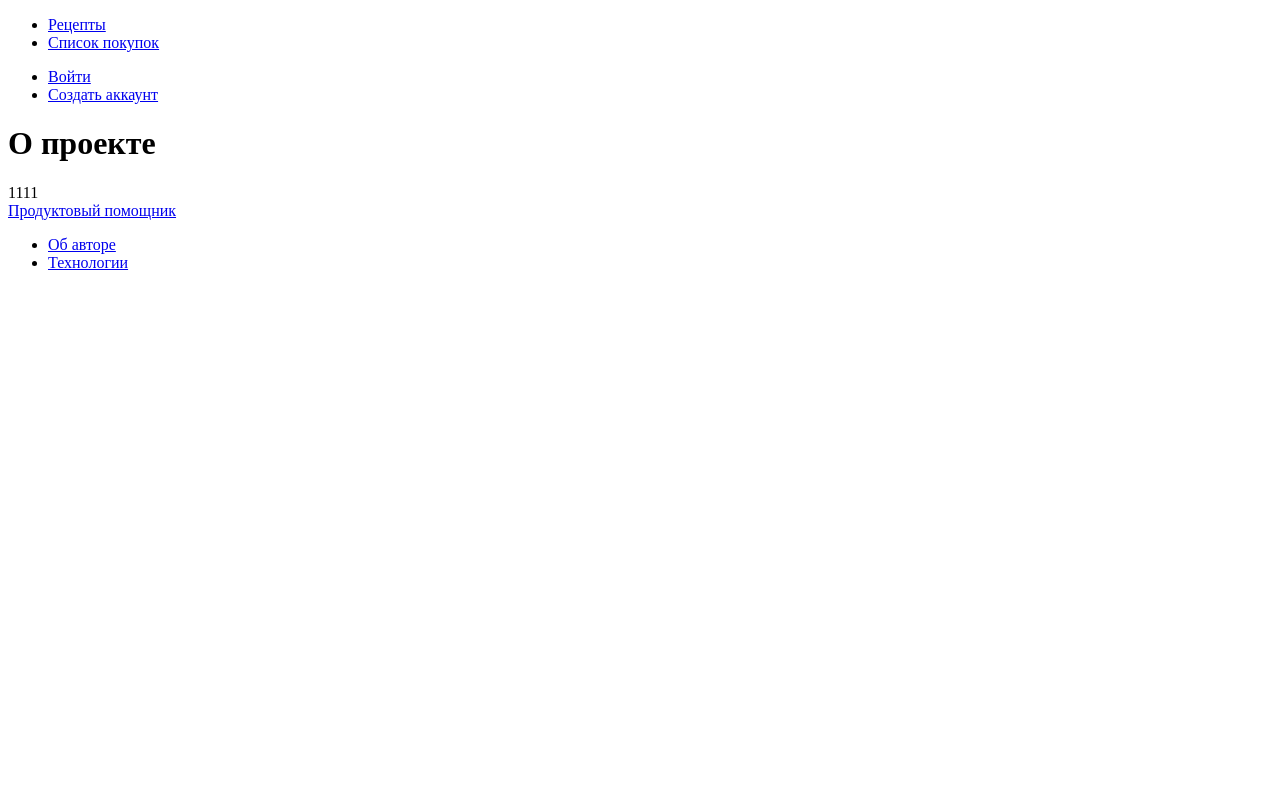
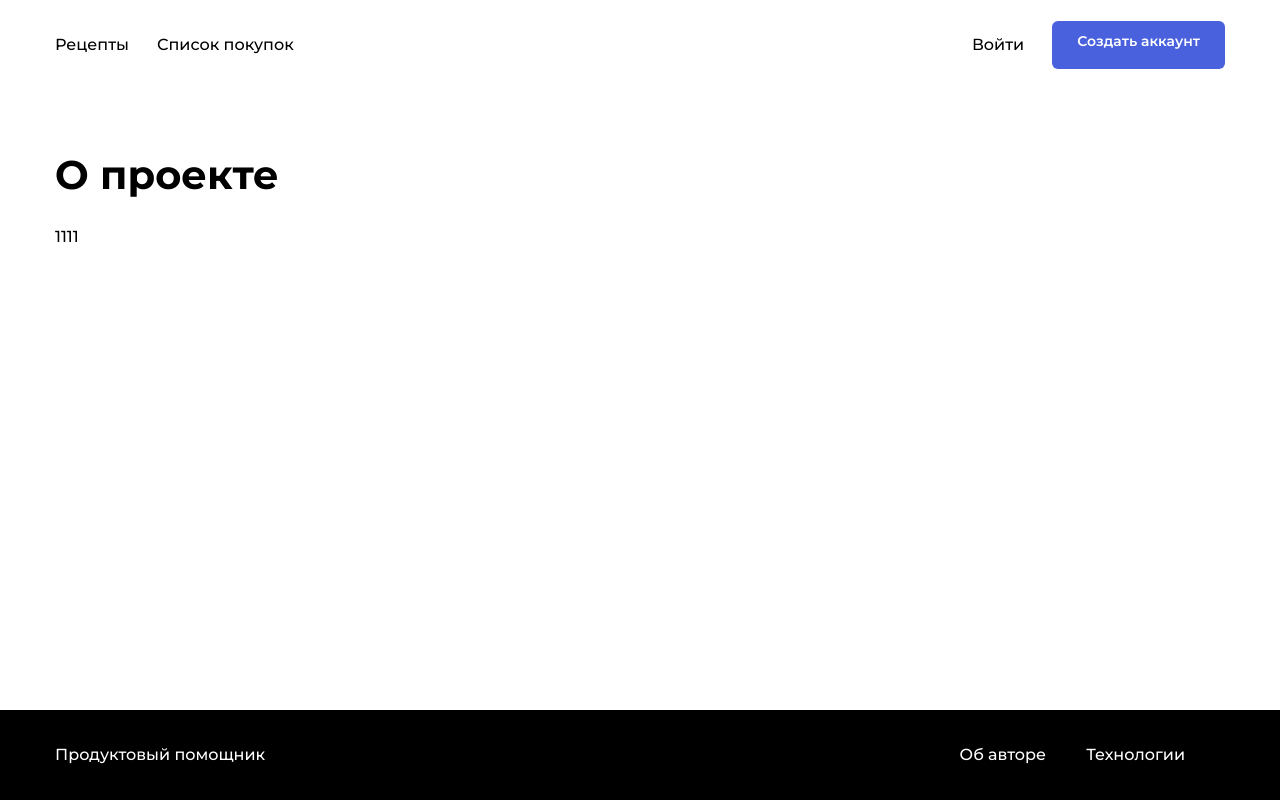
Before and after one commit to dubovevgenii/foodgram-project, a Django app: page /about/ in a window 1280 px wide. Run offline with Django 3.2, Linux system fonts and the light colour scheme; data comes from the database, SQL or seed files in the repository; some libraries are stand-ins or nearby versions.

Commit message:
Flatpages template changed

```diff
--- a/templates/flatpages/default.html
+++ b/templates/flatpages/default.html
@@ -1,10 +1,20 @@
 {% extends "base.html" %}
-{% block title %} {{ flatpage.title }} {% endblock %}
+{% block title %}{{ flatpage.title }}{% endblock title%}
+{% block link %}
+{% load static %}
+<link rel="stylesheet" href="{% static 'pages/form.css' %}">
+{% endblock link%}
 {% block content %}
-
-<div class="container">
-        <h1>{{ flatpage.title }}</h1>
-        {{ flatpage.content }}
-</div>
-
-{% endblock %}
+<main class="main container">
+    <div class="main__header">
+        <h1 class="main__title">{{ flatpage.title }}</h1>
+    </div>
+    <div class="row justify-content-center">
+        <div class="card">
+            <div class="tags__label">
+                <p>{{ flatpage.content }}</p>
+            </div>
+        </div>
+    </div>
+</main>
+{% endblock content %}
```
